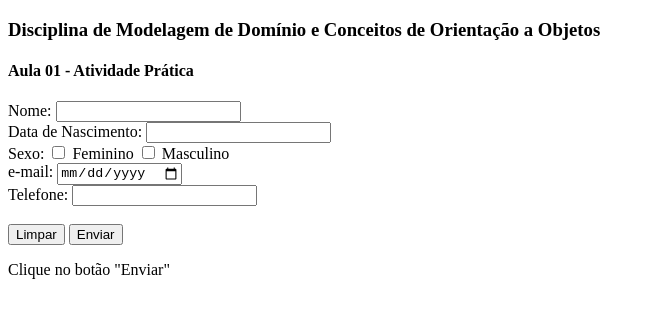
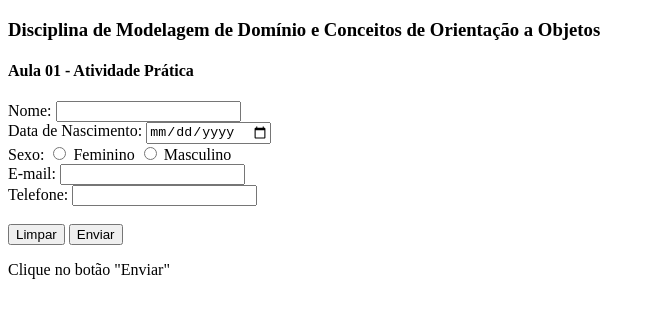
Before and after one commit to Powtty/imc, a plain HTML site: page index.html in a window 1280 px wide. Shown: the whole page, without its empty margins (0-655 px from the left). Drawn offline with Linux system fonts and the light colour scheme.

Commit message:
Imcv2 index.html
Correção de bugs
Senha, data de nascimento, email [...]

```diff
--- a/index.html
+++ b/index.html
@@ -5,6 +5,7 @@
 <meta http-equiv="Content-Type" content="text/html; charset=UTF-8"/>
 <title>IFRJ - Curso de Informática para Internet</title>
 </head>
+
 <body>
 
 <h3>Disciplina de Modelagem de Domínio e Conceitos de Orientação a Objetos</h3>
@@ -14,16 +15,16 @@
   <label for="nome">Nome:</label>
   <input type="text" name="nome" maxlength="500"><br>
   <label for="nasc">Data de Nascimento:</label>
-  <input type="password" name="nasc"><br>
+  <input type="date" name="nasc"><br>
   <label for="sexo">Sexo:</label>
-  <input type="checkbox" name="sexo1" value="Feminino">
-  <label for="vehicle1"> Feminino</label>
-  <input type="checkbox" name="sexo2" value="Masculino">
-  <label for="vehicle1"> Masculino</label><br>
-  <label for="email">e-mail:</label>
-  <input type="date" name="email"><br>
+  <input type="radio" name="sexo" value="Feminino">
+  <label for="sexo1"> Feminino</label>
+  <input type="radio" name="sexo" value="Masculino">
+  <label for="sexo2"> Masculino</label><br>
+  <label for="email">E-mail:</label>
+  <input type="email" name="email"><br>
   <label for="tel">Telefone:</label>
-  <input type="email" name="tel"><br><br>
+  <input type="tel" name="tel"><br><br>
   <input type="reset" value="Limpar">
   <input type="submit" value="Enviar">
 </form>
```
